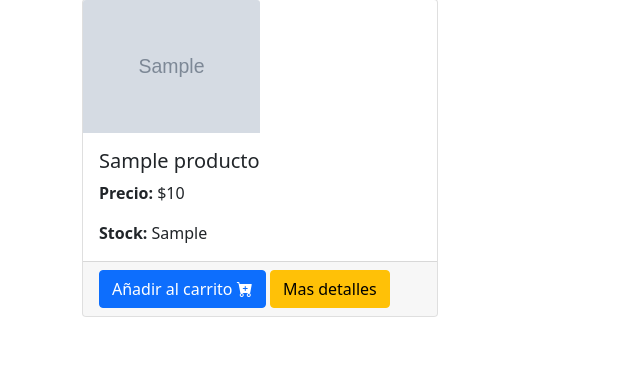
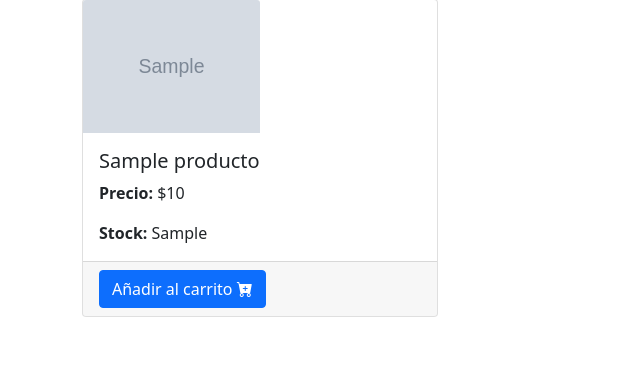
Before and after one commit to emiliooarrig/tienda-vertice, a PHP site: page /php/compras/compras.php in a window 1280 px wide. Shown: the part 193-574 px from the top of the page, without its empty margins (0-640 px from the left). Run offline with PHP 8.4, Linux system fonts and the light colour scheme; the visitor is signed in with stand-in values (Sample User, id 1); tables that the repository leaves empty or names only in its code hold one stand-in row (values such as "Sample post"); grey boxes marked "Sample" are stand-in pictures; some libraries are stand-ins or nearby versions.

Commit message:
Añadimos validacion sobre agregar_carrito

```diff
--- a/php/compras/compras.php
+++ b/php/compras/compras.php
@@ -91,8 +91,12 @@ session_start();
                                 <p class="card-text"> <span class="fw-bold"> Stock: </span> <?php echo $cantidad; ?></p>
                             </div>
                             <div class="card-footer justify-content-between">
-                                <a href="../agregar_carrito/agregar_carrito.php?producto_id=<?php echo $id; ?>&cantidad=1" class="btn btn-primary"> Añadir al carrito <i class="bi bi-cart-plus-fill"></i> </a>
-                                <a href="" class="btn btn-warning"> Mas detalles </a>
+                                <?php
+                                if ($_SESSION['username']) { ?>
+                                    <a href="../agregar_carrito/agregar_carrito.php?producto_id=<?php echo $id; ?>&cantidad=1" class="btn btn-primary"> Añadir al carrito <i class="bi bi-cart-plus-fill"></i> </a>
+                                <?php } else { ?>
+                                    <a href="#" onclick="solicitarLogin()" class="btn btn-primary"> Añadir al carrito <i class="bi bi-cart-plus-fill"></i> </a>
+                                <?php } ?>
                             </div>
                         </div>
                     </div>
@@ -104,6 +108,7 @@ session_start();
             ?>
         </div>
 
+        <script src="../../js/script.js"></script>
         <?php if (isset($_GET['status']) && $_GET['status'] === 'success') {
             echo "<script> Swal.fire({
                 title: '¡Exitoso!',
```
